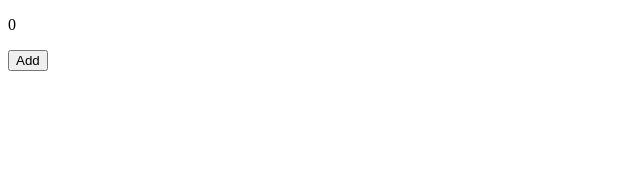
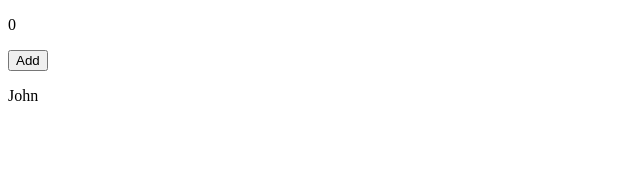
Before and after one commit to purisquiri/composition-api, a Vue app: page / in a window 1280 px wide. Shown: the top 177 px of the page, without its empty margins (0-640 px from the left). Built offline with nearby package versions, Linux system fonts and the light colour scheme.

Commit message:
ref for primitive values, reactive for objects

```diff
--- a/src/App.vue
+++ b/src/App.vue
@@ -1,10 +1,11 @@
 <template>
   <p>{{ num }}</p>
   <button type="button" @click.prevent="addNum">Add</button>
+  <p>{{ user.name }}</p>
 </template>
 
 <script>
-import { ref } from "vue";
+import { ref, reactive } from "vue";
 
 // let num = ref(null);
 
@@ -13,13 +14,20 @@ export default {
   setup() {
     let num = ref(0);
 
-    console.log(num);
-
     function addNum() {
       num.value++;
     }
 
-    return { num, addNum };
+    const user = reactive({
+      name: "Mauro",
+      age: 40,
+    });
+
+    setTimeout(() => {
+      user.name = "John";
+    }, 3000);
+
+    return { num, addNum, user };
   },
 };
 </script>
```
